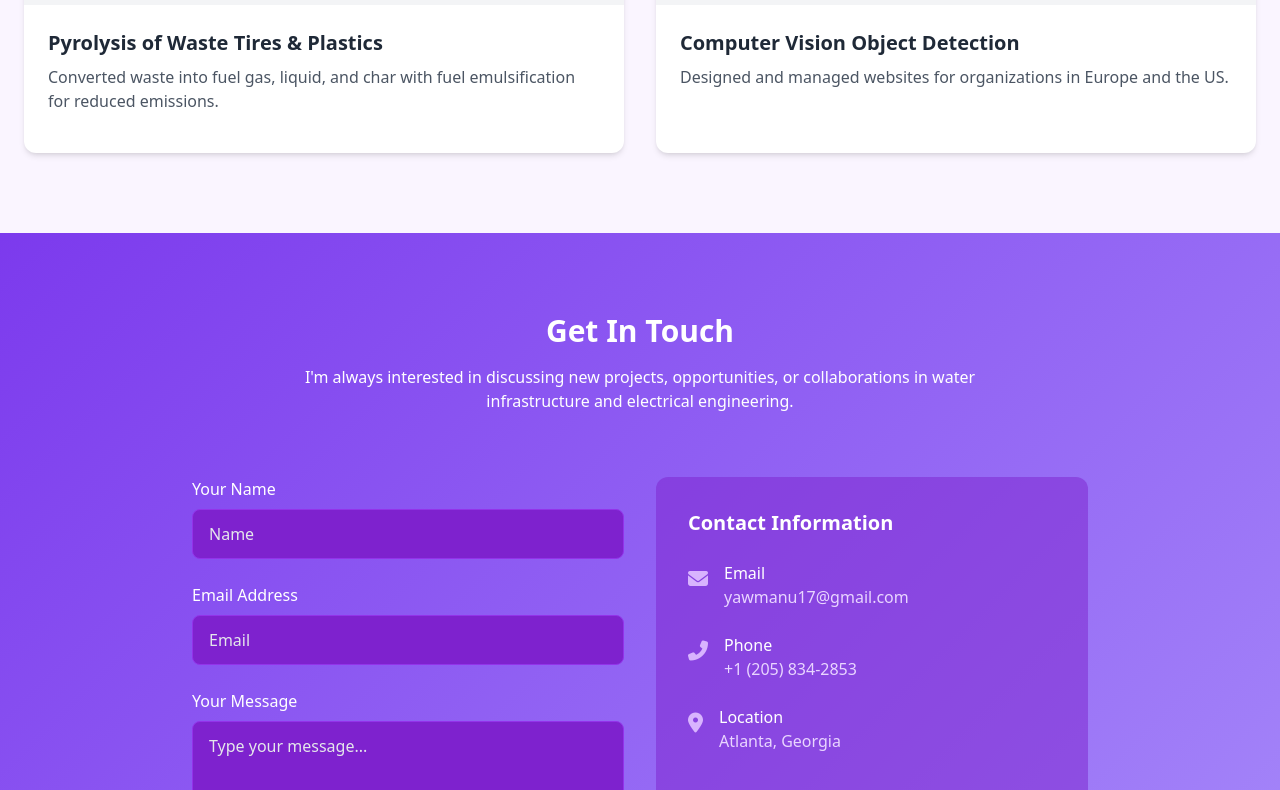
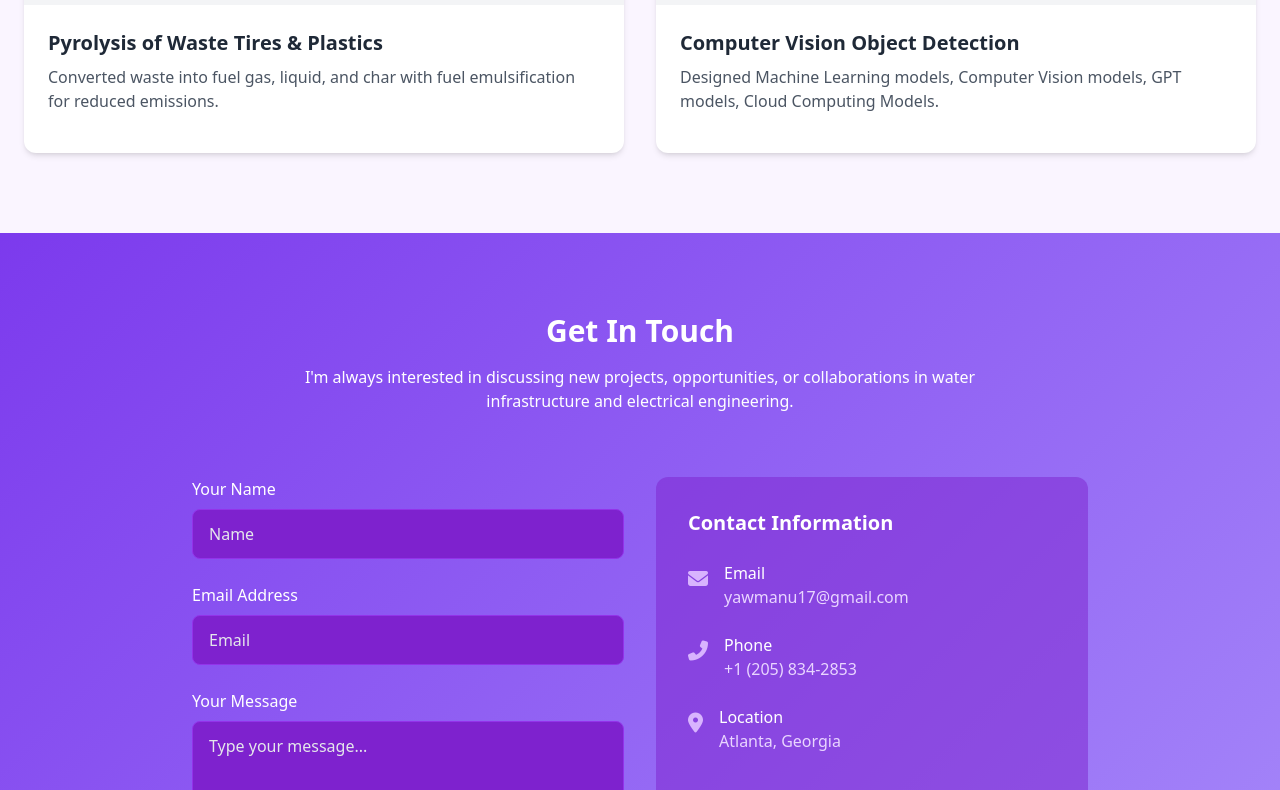
Before and after one commit to yawmanu17/soforima, a plain HTML site: page index.html in a window 1280 px wide. Shown: the part 3039-3829 px from the top of the page. Drawn offline with nearby package versions, Linux system fonts and the light colour scheme.

Commit message:
Update index.html

```diff
--- a/index.html
+++ b/index.html
@@ -379,7 +379,7 @@
                     </div>
                     <div class="p-6">
                         <h3 class="text-xl font-bold text-gray-800 mb-2">Computer Vision Object Detection</h3>
-                        <p class="text-gray-600 mb-4">Designed and managed websites for organizations in Europe and the US.</p>
+                        <p class="text-gray-600 mb-4">Designed Machine Learning models, Computer Vision models, GPT models, Cloud Computing Models.</p>
                     </div>
                 </div>
             </div>
```
